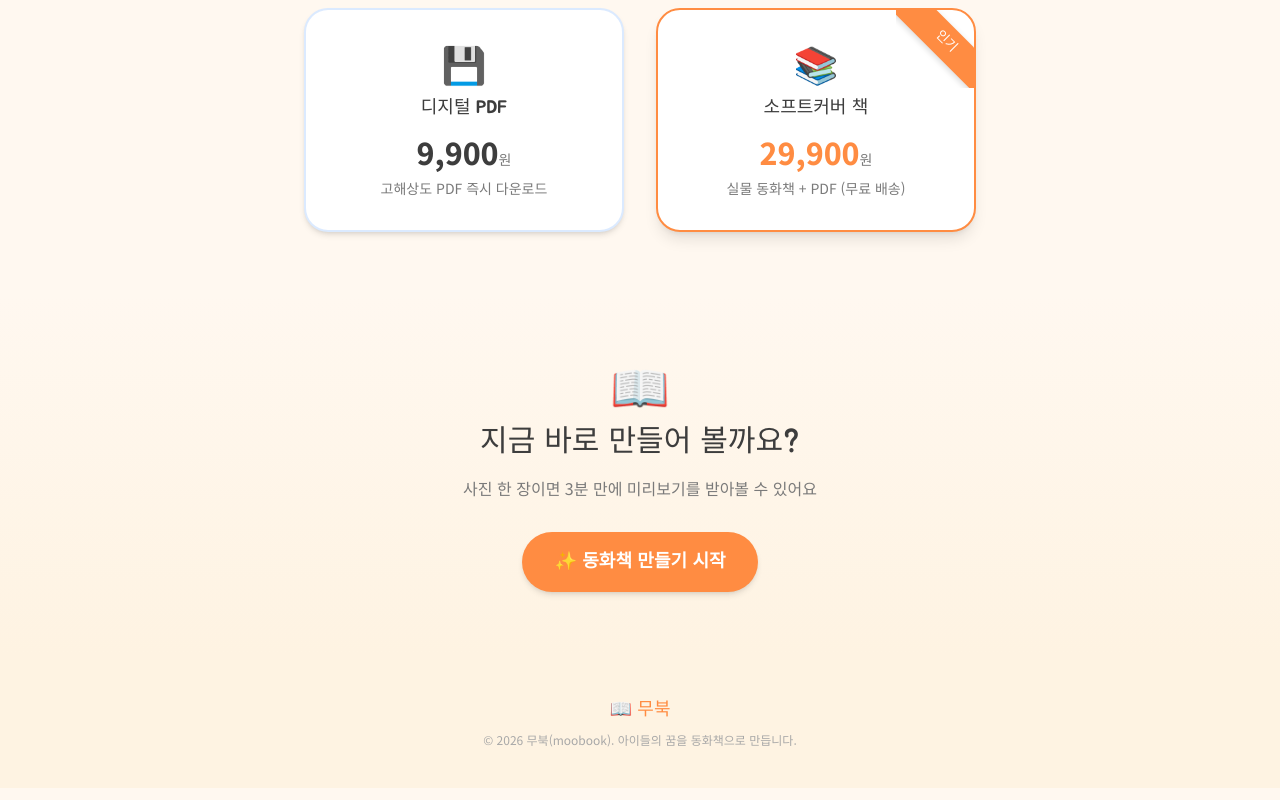
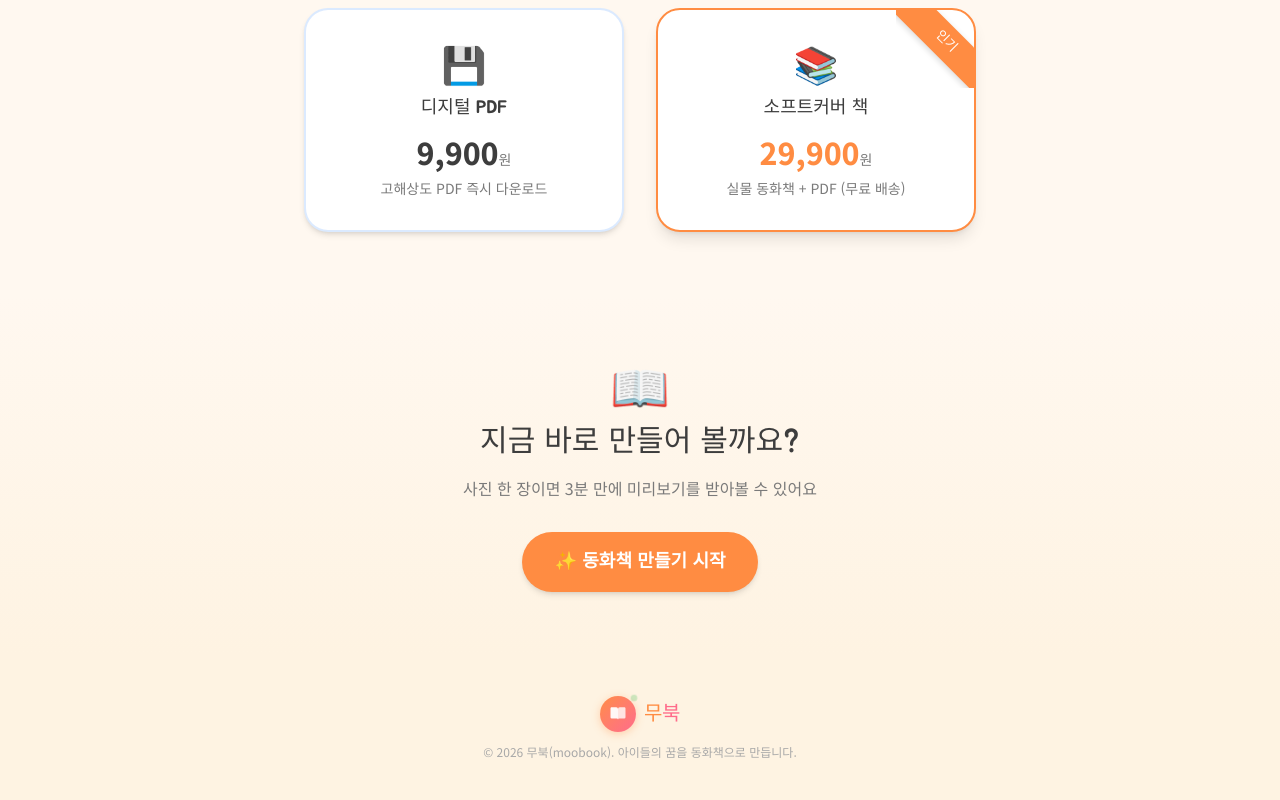
Before and after one commit to mooooburg-dev/moobook, a Next.js app: page / in a window 1280 px wide. Shown: the part 1389-2189 px from the top of the page. Built offline with nearby package versions, Linux system fonts and the light colour scheme.

Commit message:
푸터 로고 SVG로 교체 + 히어로 이미지 필터 조정함

```diff
--- a/src/app/layout.tsx
+++ b/src/app/layout.tsx
@@ -67,12 +67,40 @@ export default function RootLayout({
 
         <footer className="bg-peach py-10 mt-auto">
           <div className="max-w-5xl mx-auto px-4 text-center">
-            <p
-              className="text-primary text-lg mb-2"
-              style={{ fontFamily: "var(--font-heading)" }}
-            >
-              📖 무북
-            </p>
+            <div className="flex justify-center mb-3">
+              <Link
+                href="/"
+                className="group flex items-center gap-2 text-xl text-primary hover:opacity-90 transition-opacity"
+                style={{ fontFamily: 'var(--font-heading)' }}
+              >
+                <span className="relative inline-flex items-center justify-center w-9 h-9 rounded-full bg-linear-to-br from-primary to-accent-pink shadow-[0_2px_8px_rgba(255,140,66,0.35)] group-hover:-rotate-6 transition-transform duration-300">
+                  <svg
+                    viewBox="0 0 24 24"
+                    fill="none"
+                    className="w-5 h-5 text-white"
+                    aria-hidden="true"
+                  >
+                    <path
+                      d="M3 5.5C3 4.67 3.67 4 4.5 4H10a2 2 0 0 1 2 2v13a1.5 1.5 0 0 0-1.5-1.5H4.5A1.5 1.5 0 0 1 3 16V5.5Z"
+                      fill="currentColor"
+                      fillOpacity="0.95"
+                    />
+                    <path
+                      d="M21 5.5C21 4.67 20.33 4 19.5 4H14a2 2 0 0 0-2 2v13a1.5 1.5 0 0 1 1.5-1.5h6A1.5 1.5 0 0 0 21 16V5.5Z"
+                      fill="currentColor"
+                      fillOpacity="0.8"
+                    />
+                  </svg>
+                  <span
+                    className="absolute -top-0.5 -right-0.5 w-2 h-2 rounded-full bg-secondary animate-twinkle"
+                    aria-hidden="true"
+                  />
+                </span>
+                <span className="leading-none tracking-tight">
+                  무<span className="text-accent-pink">북</span>
+                </span>
+              </Link>
+            </div>
             <p className="text-xs text-text-lighter">
               &copy; 2026 무북(moobook). 아이들의 꿈을 동화책으로 만듭니다.
             </p>
--- a/src/app/page.tsx
+++ b/src/app/page.tsx
@@ -96,8 +96,7 @@ export default function Home() {
               sizes="(max-width: 1100px) 100vw, 1300px"
               className="object-cover object-[center_40%]"
               style={{
-                filter:
-                  'saturate(0.75) brightness(1.2) contrast(0.8) sepia(0.08)',
+                filter: 'brightness(1.12) contrast(0.93) saturate(1.05)',
               }}
               priority
             />
```
